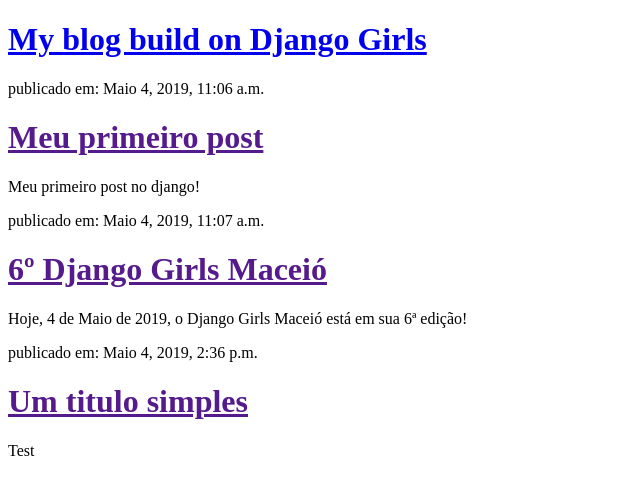
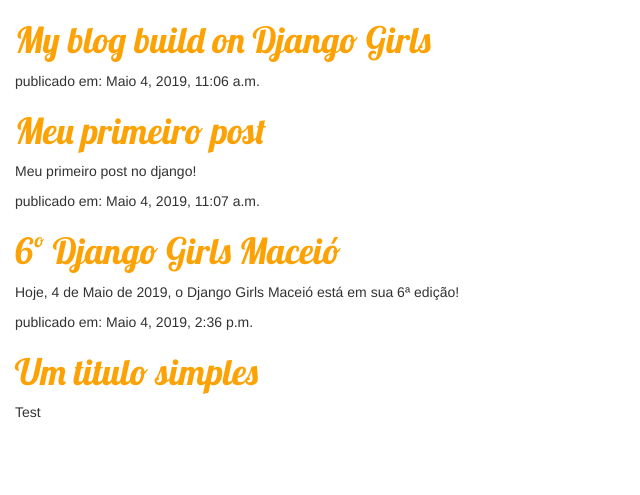
Before and after one commit to karenngomes/django-girls-tutorial, a Django app: page / in a window 1280 px wide. Shown: the top 495 px of the page, without its empty margins (0-640 px from the left). Run offline with Django 3.2, Linux system fonts and the light colour scheme; data comes from the database, SQL or seed files in the repository; some libraries are stand-ins or nearby versions.

Commit message:
adição do bootstrap e google fonts

```diff
--- /dev/null
+++ b/blog/static/css/blog.css
@@ -0,0 +1,8 @@
+body {
+    padding-left: 15px;
+}
+
+h1 a {
+    color: #FCA205;
+    font-family: 'Lobster';
+}
--- a/blog/templates/blog/post_list.html
+++ b/blog/templates/blog/post_list.html
@@ -1,9 +1,14 @@
+{% load staticfiles %}
 <!DOCTYPE html>
 <html lang="en">
 <head>
     <meta charset="UTF-8">
     <meta name="viewport" content="width=device-width, initial-scale=1.0">
     <meta http-equiv="X-UA-Compatible" content="ie=edge">
+    <link rel="stylesheet" href="//maxcdn.bootstrapcdn.com/bootstrap/3.2.0/css/bootstrap.min.css">
+    <link rel="stylesheet" href="//maxcdn.bootstrapcdn.com/bootstrap/3.2.0/css/bootstrap-theme.min.css">
+    <link href="//fonts.googleapis.com/css?family=Lobster&subset=latin,latin-ext" rel="stylesheet" type="text/css">
+    <link rel="stylesheet" href="{% static 'css/blog.css' %}">
     <title>Karen's blog</title>
 </head>
 <body>
```
